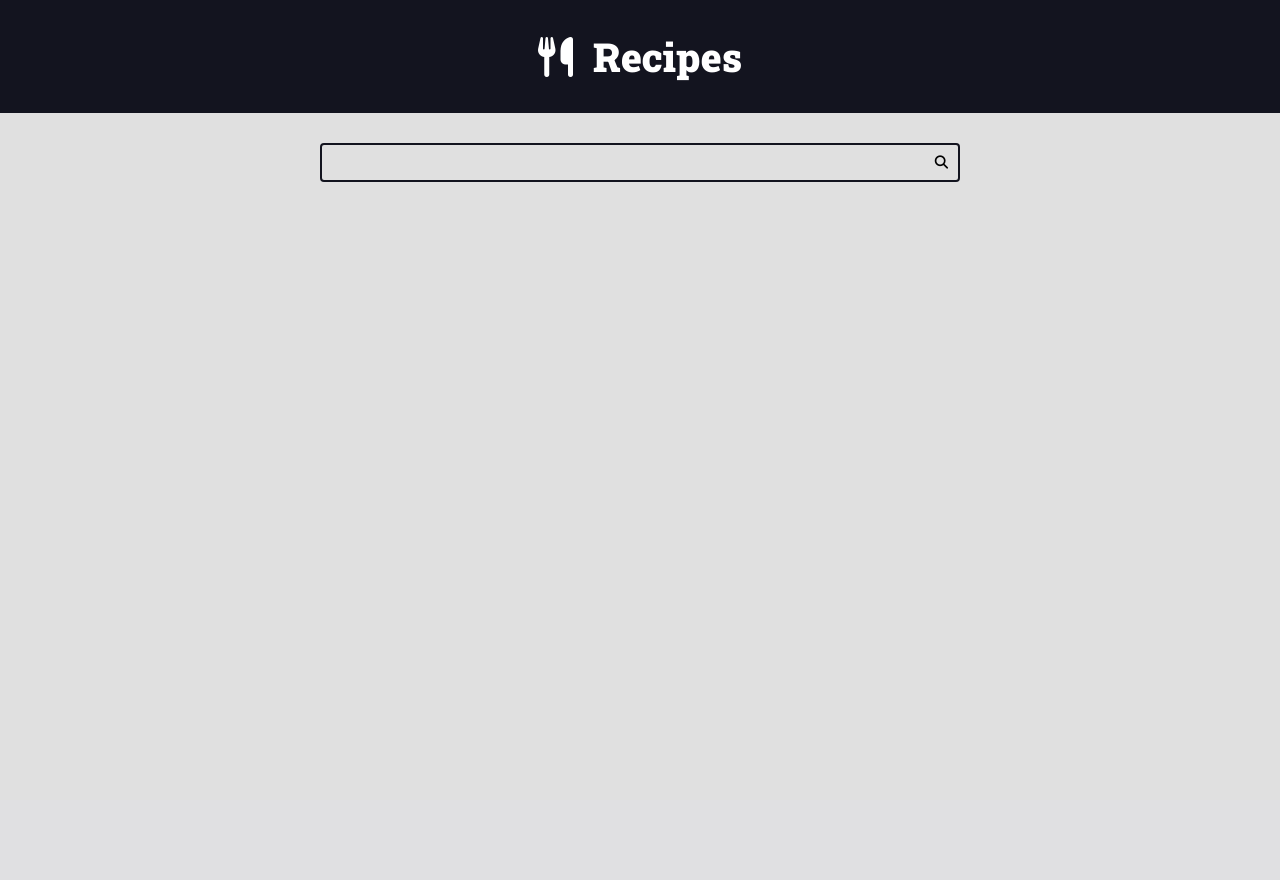
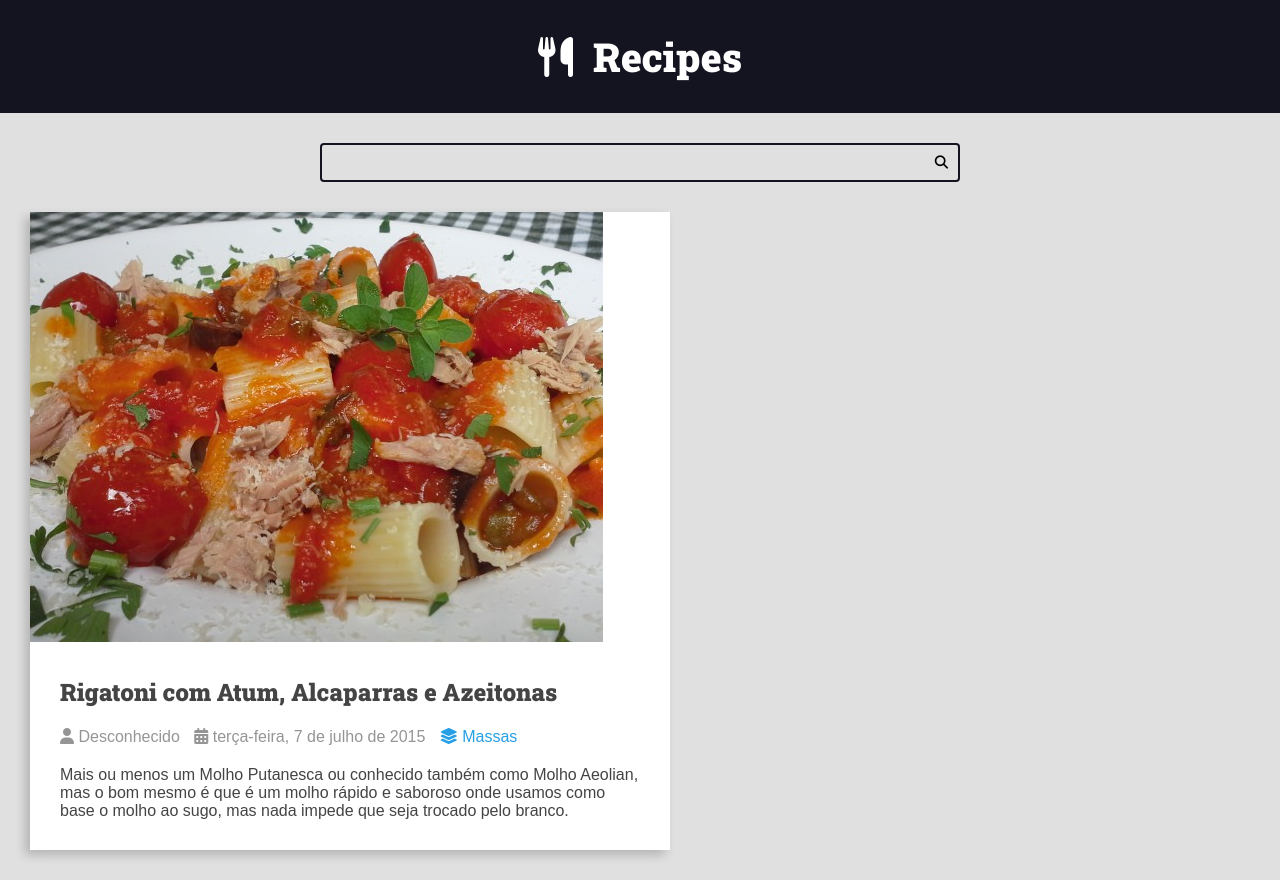
Before and after one commit to aaelmoor/projeto001OLD, a Django app: page / in a window 1280 px wide. Before the commit the page ends 182 px from the top, so only its background shows below. Run offline with Django 4.2, Linux system fonts and the light colour scheme.

Commit message:
Início da Formatação da Receita

```diff
--- a/recipes/templates/recipes/pages/home.html
+++ b/recipes/templates/recipes/pages/home.html
@@ -6,7 +6,35 @@
 
     <main class="main-content-container">
         <div class="main-content main-content-list container">
-
+            <div class="recipe recipe-list-item">
+                <div class="recipe-cover">
+                    <img src="https://www.biduinfo.com.br/images/macarrao.png" alt="temporario">
+                </div>
+                <div class="recipe-title-container">
+                    <h2 class="recipe-title">Rigatoni com Atum, Alcaparras e Azeitonas</h2>
+                </div>
+                <div class="recipe-author">
+                    <span class="recipe-author-item">
+                        <i class="fas fa-user"></i>
+                        Desconhecido
+                    </span>
+                    <span class="recipe-author-item">
+                        <i class="fas fa-calendar-alt"></i>
+                        terça-feira, 7 de julho de 2015
+                    </span>
+                    <span class="recipe-author-item">
+                        <a href="/recipes/category/cafe-da-manha/">
+                            <i class="fas fa-layer-group"></i>
+                            <span>Massas</span>
+                        </a>
+                    </span>
+                </div>
+                <div class="recipe-content">
+                    <p>Mais ou menos um Molho Putanesca ou conhecido também como Molho Aeolian,
+                        mas o bom mesmo é que é um molho rápido e saboroso onde usamos como base
+                        o molho ao sugo, mas nada impede que seja trocado pelo branco.</p>
+                </div>
+            </div>
         </div>
     </main>
 
--- a/recipes/templates/recipes/partials/head.html
+++ b/recipes/templates/recipes/partials/head.html
@@ -82,6 +82,7 @@
             font-size: 1.6rem;
             font-family: var(--font-primary);
             background: var(--color-gray-1);
+            color: var(--color-dark-text);
         }
 
         h1,
@@ -171,5 +172,53 @@
             grid-template-columns: repeat(auto-fit, minmax(340px, 1fr));
             gap: var(--spacing-gutter-large);
         }
+
+        .recipe {
+            background: var(--color-white);
+            box-shadow: -5px 5px 10px rgba(0, 0, 0, .2);
+            transition: all 300ms ease-in-out;
+        }
+
+        .recipe img {
+            max-width: 100%;
+        }
+
+        .recipe-list-item {
+            max-width: 64rem;
+        }
+
+        .recipe-list-item:hover {
+            transform: scale(1.02);
+            box-shadow: -8px 8px 18px rgba(0, 0, 0, .3);
+        }
+
+        .recipe-title-container {
+            padding: var(--spacing-gutter-medium);
+            padding-bottom: 2rem;
+        }
+
+        .recipe-author {
+            padding: 0 var(--spacing-gutter-medium);
+        }
+
+        .recipe-content {
+            padding: var(--spacing-gutter-medium);
+            padding-top: 2rem;
+        }
+
+        .recipe-author-item {
+            color: var(--color-gray-4);
+            margin-right: 1rem;
+        }
+
+        .recipe-author a {
+            color: var(--color-primary);
+            transition: all 300ms ease-in-out;
+            text-decoration: none;
+        }
+
+        .recipe-author a:hover {
+            color: var(--color-primary-dark-hover);
+        }
     </style>
 </head>
```
Also changed, not shown: recipes/templates/recipes/images/macarrao.jpg (added), recipes/templates/recipes/images/macarrao.png (added).
